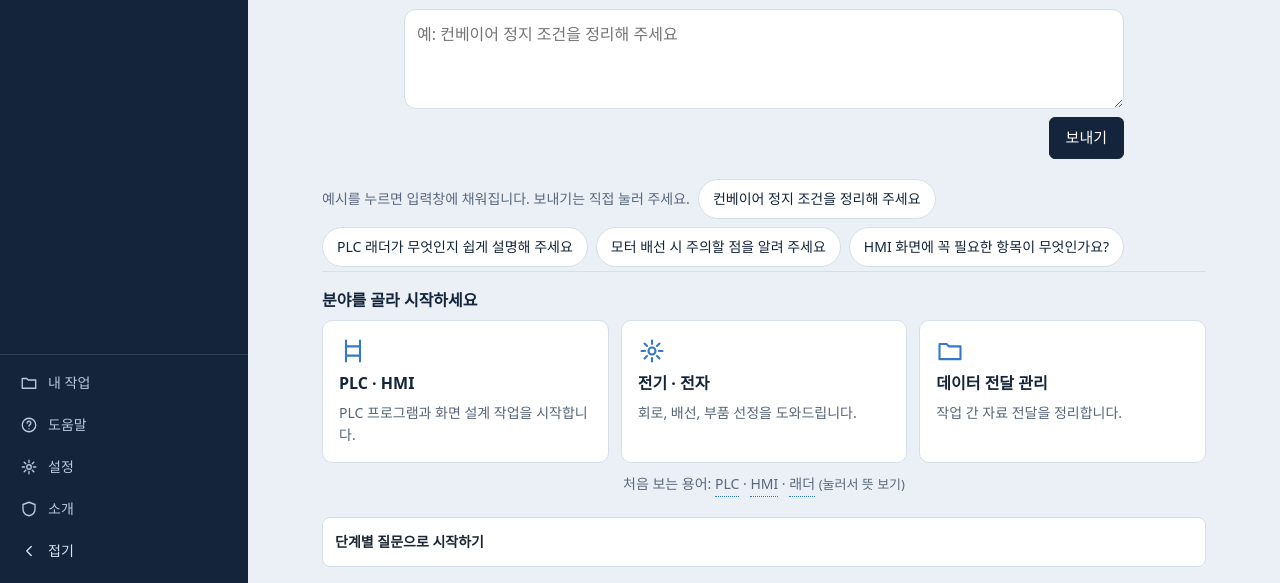
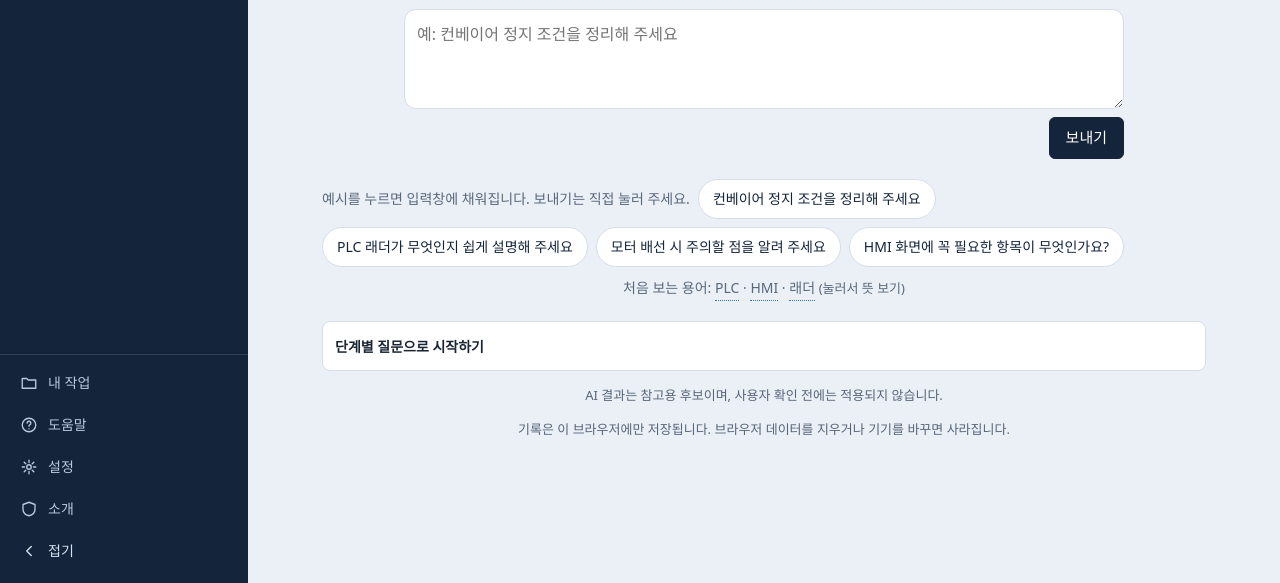
Before and after one commit to kmkspu36/plcplcplcplc, a plain HTML site: page techcore/index.html in a window 1280 px wide. Shown: the part 217-800 px from the top of the page. Drawn offline with Linux system fonts and the light colour scheme.

Commit message:
6단계 K: 홈 분야 제목·카드 3개 제거 (#33)
* 6단계 K: 홈의 '분야를 골라 시작하세요' 제목 제거

Co-authored-by: Copilot App <223556219+Copilot@users.noreply.github.com>

* 6단계 K: 홈의 분야 카드 3개 제거

사용자 요청. 주소 라우팅과 cards 배열·CSS는 보존.

Co-authored-by: Copilot App <223556219+Copilot@users.noreply.github.com>

---------

Co-authored-by: kmkspu36 <kmkspu36@users.noreply.github.com>
Co-authored-by: Copilot App <223556219+Copilot@users.noreply.github.com>

```diff
--- a/techcore/index.html
+++ b/techcore/index.html
@@ -55,6 +55,6 @@
 <script src="./js/results.js?v=1"></script>
 <script src="./js/intake.js?v=1"></script>
 <script src="./js/transcript.js?v=6"></script>
-<script src="./js/app.js?v=42"></script>
+<script src="./js/app.js?v=44"></script>
 </body>
 </html>
--- a/techcore/js/app.js
+++ b/techcore/js/app.js
@@ -494,8 +494,6 @@
         "<div class='tc-homeask-row'><span class='tc-muted' id='tcHomeMsg' role='status' aria-live='polite'></span><button class='tc-btn tc-primary' id='tcHomeSend' type='submit'>보내기</button></div></form>" +
         "<div class='tc-examples' role='group' aria-label='예시 질문'><span class='tc-muted'>예시를 누르면 입력창에 채워집니다. 보내기는 직접 눌러 주세요.</span>" +
         EXAMPLES.map((x) => "<button type='button' class='tc-chip' data-ex='" + esc(x) + "'>" + esc(x) + "</button>").join("") + "</div>" +
-        "<h2 class='tc-sec tc-home-sec'>분야를 골라 시작하세요</h2>" +
-        "<div class='tc-cards5'>" + cards.map((c) => '<a class="tc-fcard" href="#/' + c.r + '">' + ICONS[c.i] + "<b>" + esc(c.t) + "</b><span>" + esc(c.d) + "</span></a>").join("") + "</div>" +
                 "<p class='tc-muted tc-termline'>처음 보는 용어: " + term("PLC") + " · " + term("HMI") + " · " + term("래더") + " <span class='tc-termhint'>(눌러서 뜻 보기)</span></p>" +
         "<details class='tc-fold tc-home-intake'><summary>단계별 질문으로 시작하기</summary><section class='tc-intake' id='tcIntake' aria-live='polite'></section></details>" +
         "<p class='tc-start-note'>AI 결과는 참고용 후보이며, 사용자 확인 전에는 적용되지 않습니다.</p>" +
```
Also changed, not shown: 1 other file.
